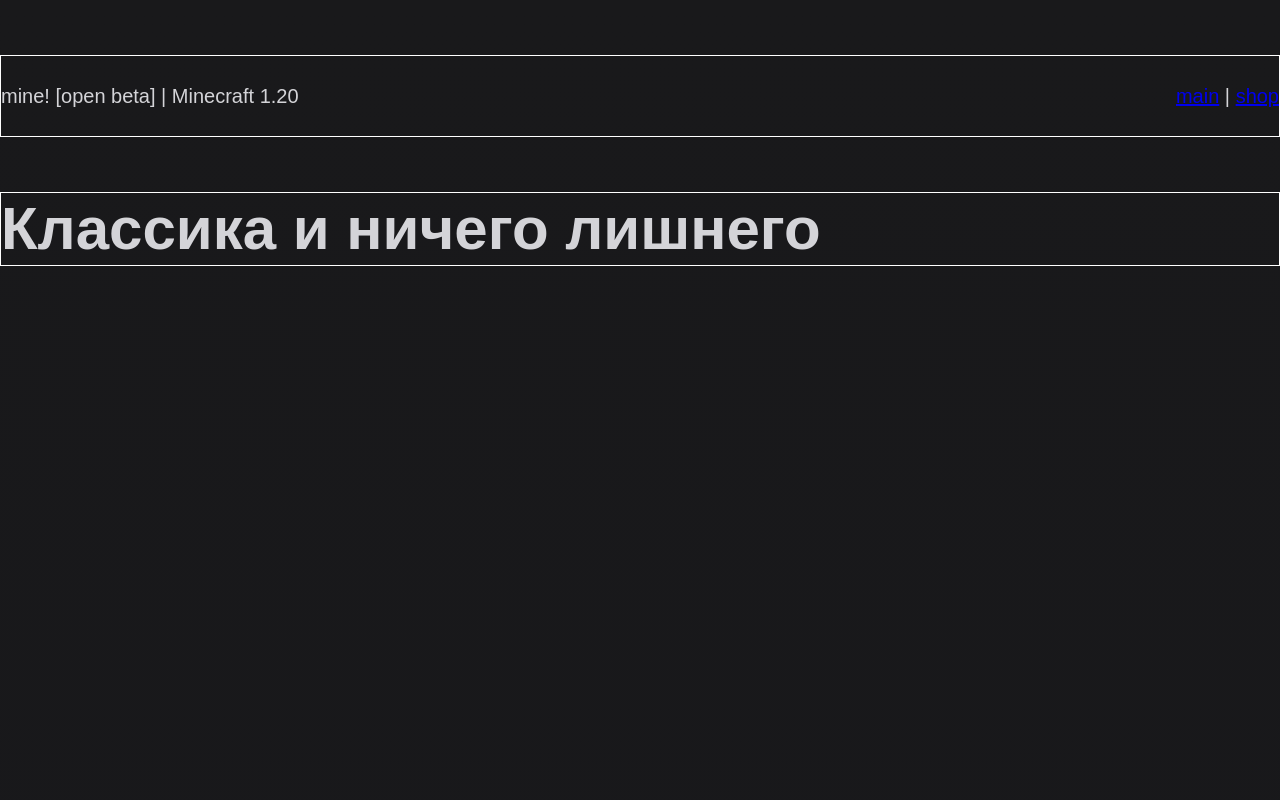
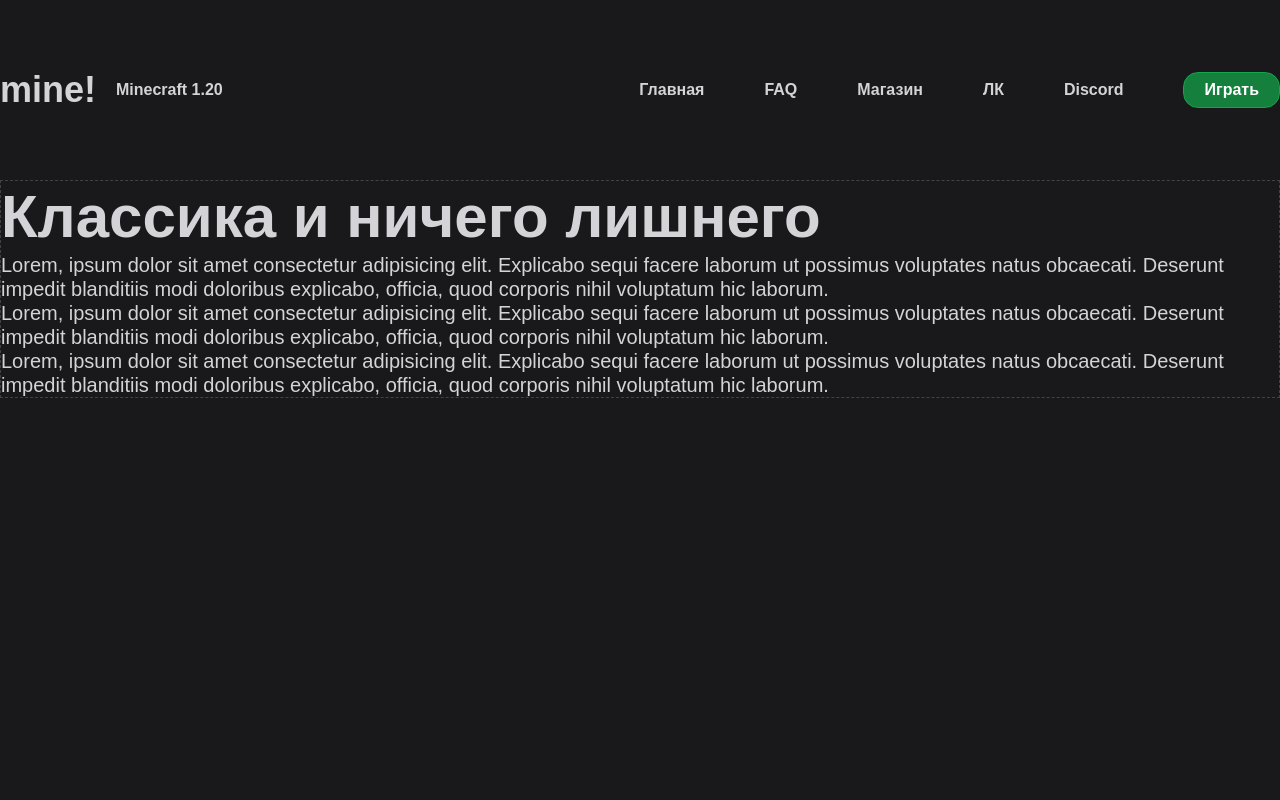
Before and after one commit to projectmine-server/website-client, a React (Vite) app: page / in a window 1280 px wide. Shown: the top 800 px of the page. Built offline with nearby package versions, Linux system fonts and the light colour scheme; a web font is replaced by a local one.

Commit message:
✨ Хедер

```diff
--- a/src/assets/globals.scss
+++ b/src/assets/globals.scss
@@ -1,3 +1,7 @@
+* {
+  box-sizing: border-box;
+}
+
 body {
   margin: 0px;
 
@@ -32,4 +36,5 @@ h2 {
 
 .route {
   min-height: calc(100vh - 2em);
+  padding-top: 180px;
 }
--- a/src/components/Header/Header.module.scss
+++ b/src/components/Header/Header.module.scss
@@ -1,9 +1,64 @@
 .header {
-    max-width: 1296px;
-    border: 1px solid #fff;
-    margin: 55px auto;
-    height: 80px;
-    display: flex;
-    align-items: center;
-    justify-content: space-between;
+    position: fixed;
+    // border: 1px dashed #fff;
+    width: 100%;
+    padding: 50px 0px;
+    transition: 0.5s cubic-bezier(0.165, 0.84, 0.44, 1);
+
+    .wrapper {
+        max-width: var(--page-width);
+        margin: auto;
+        height: 80px;
+        display: flex;
+        align-items: center;
+        justify-content: space-between;
+        transition: 0.5s cubic-bezier(0.165, 0.84, 0.44, 1);
+        border-radius: 0px;
+        font-size: 16px;
+        font-weight: 700;
+        border: 0px solid transparent;
+
+        .logo {
+            display: flex;
+            gap: 20px;
+
+            h3 {
+                font-size: 36px;
+                line-height: 24px;
+            }
+        }
+        .links {
+            display: flex;
+            align-items: center;
+            gap: 60px;
+
+            a {
+                color: unset;
+                text-decoration: none;
+            }
+
+            button {
+                background: linear-gradient(0deg, #15803D, #15803D),
+                            linear-gradient(0deg, #16A34A, #16A34A);
+                border: 1px solid #16A34A;
+                border-radius: 15px;
+                padding: 5px 20px;
+                font: unset;
+                color: #fff;
+            }
+        }
+    }
+
+    &.compact {
+        padding: 0px;
+        padding-top: 5px;
+
+        .wrapper {
+            background: linear-gradient(180deg, #1D1D20 0%, #1A1A1E 100%),
+                        linear-gradient(0deg, rgba(250, 250, 250, 0.01), rgba(250, 250, 250, 0.01));
+            padding: 0px 25px;
+            border: 1px solid #FAFAFA03;
+            border-radius: 30px;
+        }
+    }
 }
--- a/src/components/Header/Header.tsx
+++ b/src/components/Header/Header.tsx
@@ -1,12 +1,39 @@
 import { Link } from "react-router-dom";
 import s from "./Header.module.scss";
+import { useEffect, useState } from "react";
 
 export const Header = () => {
+  const [isCompact, setIsCompact] = useState<boolean>(false);
+
+  const handleWindowScroll = () => {
+    if (window.scrollY > 50) {
+      setIsCompact(true);
+    } else {
+      setIsCompact(false);
+    }
+  };
+
+  useEffect(() => {
+    window.addEventListener("scroll", handleWindowScroll);
+
+    return () => window.removeEventListener("scroll", handleWindowScroll);
+  }, []);
+
   return (
-    <header className={s.header}>
-      <div className="logo">mine! [open beta] | Minecraft 1.20</div>
-      <div className="links">
-        <Link to={"/"}>main</Link> | <Link to={"/shop"}>shop</Link>
+    <header className={`${s.header} ${isCompact ? s.compact : ""}`}>
+      <div className={s.wrapper}>
+        <div className={s.logo}>
+          <h3>mine!</h3>
+          <div>Minecraft 1.20</div>
+        </div>
+        <div className={s.links}>
+          <Link to={"/"}>Главная</Link>
+          <Link to={"/shop"}>FAQ</Link>
+          <Link to={"/shop"}>Магазин</Link>
+          <Link to={"/shop"}>ЛК</Link>
+          <Link to={"/shop"}>Discord</Link>
+          <button>Играть</button>
+        </div>
       </div>
     </header>
   );
--- a/src/components/Section/Section.module.scss
+++ b/src/components/Section/Section.module.scss
@@ -1,5 +1,5 @@
 .section {
   max-width: var(--page-width);
-  border: 1px solid #fff;
+  border: 1px dashed #ffffff2e;
   margin: 0px auto;
 }
--- a/src/routes/Main/Main.tsx
+++ b/src/routes/Main/Main.tsx
@@ -6,6 +6,24 @@ export const Main = () => {
     <div className={`route main ${s.route}`}>
       <Section>
         <h1>Классика и ничего лишнего</h1>
+        <p>
+          Lorem, ipsum dolor sit amet consectetur adipisicing elit. Explicabo
+          sequi facere laborum ut possimus voluptates natus obcaecati. Deserunt
+          impedit blanditiis modi doloribus explicabo, officia, quod corporis
+          nihil voluptatum hic laborum.
+        </p>
+        <p>
+          Lorem, ipsum dolor sit amet consectetur adipisicing elit. Explicabo
+          sequi facere laborum ut possimus voluptates natus obcaecati. Deserunt
+          impedit blanditiis modi doloribus explicabo, officia, quod corporis
+          nihil voluptatum hic laborum.
+        </p>
+        <p>
+          Lorem, ipsum dolor sit amet consectetur adipisicing elit. Explicabo
+          sequi facere laborum ut possimus voluptates natus obcaecati. Deserunt
+          impedit blanditiis modi doloribus explicabo, officia, quod corporis
+          nihil voluptatum hic laborum.
+        </p>
       </Section>
     </div>
   );
```
